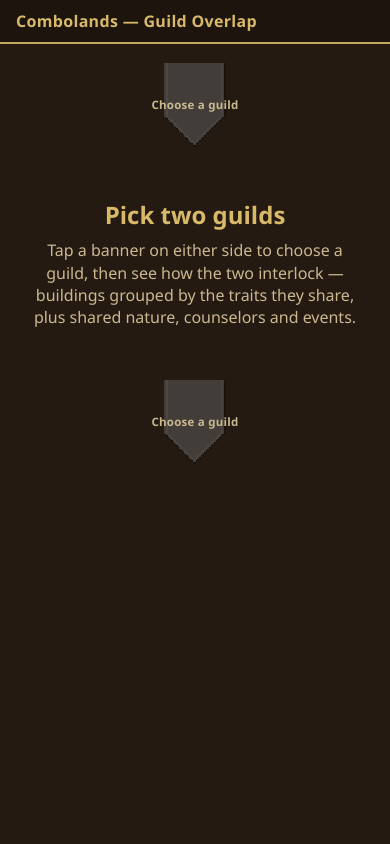
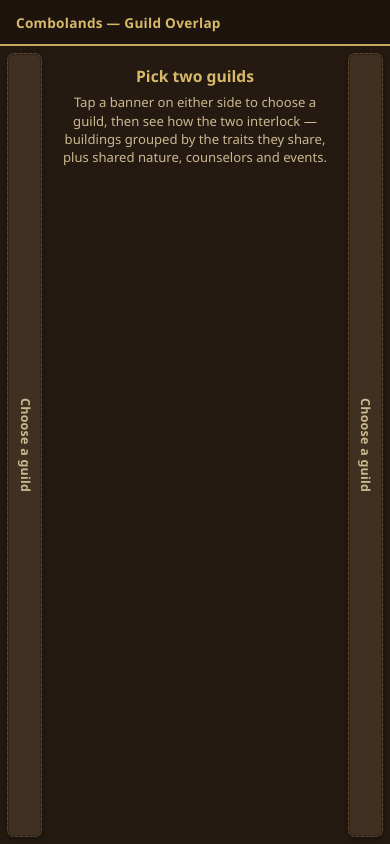
Before and after one commit to misterwtheface-oss/cl-build-calc, a plain HTML site: page index.html in a window 390 px wide. Drawn offline with Linux system fonts and the light colour scheme.

Commit message:
Mobile: fixed side-bar flanks, compact header/hero, contain overscroll
- Mobile flanks are now position:fixed solid-colour side bars (vertical name +
  badge) pinned edge-to-edge below the header, so they stay static while the
  tiles scroll between them. Centre column gets margins to clear the bars.
- Header is a fixed compact height with a smaller title + buttons; combo-title
  and hero prompt shrunk (padding + font) on web and mobile.
- overscroll-behavior: none on body, contain on the scroll region — no rubber-band.

Co-Authored-By: Claude Opus 4.8 (1M context) <noreply@anthropic.com>
Claude-Session: https://claude.ai/code/session_01CSiXgYGrpGKyiT6srbVkq6

```diff
--- a/app.js
+++ b/app.js
@@ -135,17 +135,20 @@
   }
 
   // A full-height guild flag; the name reads inside the banner. Empty = grey Null banner.
+  // On mobile this becomes a fixed solid-colour side bar (see .banner-left/.banner-right).
   function bannerSlotHTML(side, g) {
+    const sideCls = side === 0 ? "banner-left" : "banner-right";
     if (!g) {
-      return `<div class="banner-slot null" data-action="open-guild" data-side="${side}">
+      return `<div class="banner-slot null ${sideCls}" data-action="open-guild" data-side="${side}">
         <div class="banner-fig">
           <img class="banner-img" src="assets/banners/BannerHidden.png" alt="" onerror="this.style.visibility='hidden'">
           <span class="banner-name">Choose a guild</span>
         </div></div>`;
     }
-    return `<div class="banner-slot" data-action="open-guild" data-side="${side}" style="--g-color:${esc(g.color)}">
+    return `<div class="banner-slot ${sideCls}" data-action="open-guild" data-side="${side}" style="--g-color:${esc(g.color)}">
       <div class="banner-fig">
         ${g.banner ? `<img class="banner-img" src="${esc(g.banner)}" alt="" onerror="this.style.visibility='hidden'">` : ""}
+        ${g.badge ? `<img class="banner-badge" src="${esc(g.badge)}" alt="" onerror="this.style.visibility='hidden'">` : ""}
         <span class="banner-name">${esc(g.name)}</span>
       </div></div>`;
   }
--- a/styles.css
+++ b/styles.css
@@ -27,6 +27,7 @@
   --rar-masterwork: #d08a3a;
   --rar-legendary: #c86adf;
   --banner-w: 92px;
+  --header-h: 2.9rem;
 }
 
 *, *::before, *::after { box-sizing: border-box; margin: 0; padding: 0; }
@@ -37,6 +38,7 @@ body {
   font-family: "Segoe UI", system-ui, -apple-system, Roboto, sans-serif;
   line-height: 1.4;
   overflow-x: hidden;
+  overscroll-behavior: none;           /* no rubber-band chaining to the page */
 }
 img { image-rendering: pixelated; }
 
@@ -53,13 +55,18 @@ h2, h3 { font-weight: 700; }
 /* ═══ HEADER ═══ */
 .app-header {
   display: flex; align-items: center; justify-content: space-between; gap: 0.75rem;
-  padding: 0.6rem 1rem; border-bottom: 2px solid var(--border-hi); background: var(--surface2);
+  height: var(--header-h); padding: 0 1rem;
+  border-bottom: 2px solid var(--border-hi); background: var(--surface2);
 }
-.app-header h1 { font-size: clamp(1rem, 3vw, 1.4rem); color: var(--gold); letter-spacing: .02em; }
-.app-header .header-actions { display: flex; gap: .5rem; }
+.app-header h1 {
+  font-size: clamp(.85rem, 2.2vw, 1.1rem); color: var(--gold); letter-spacing: .02em;
+  white-space: nowrap; overflow: hidden; text-overflow: ellipsis;
+}
+.app-header .header-actions { display: flex; gap: .5rem; flex-shrink: 0; }
+.app-header .header-actions button { padding: .3rem .7rem; font-size: .82rem; }
 
 /* main scroll region — scrollTop is preserved on every re-render */
-.compare-main { height: calc(100dvh - 3rem); overflow-y: auto; }
+.compare-main { height: calc(100dvh - var(--header-h)); overflow-y: auto; overscroll-behavior: contain; }
 
 /* ═══ COMPARE LAYOUT: banner | CENTRE | banner ═══ */
 .compare {
@@ -78,6 +85,7 @@ h2, h3 { font-weight: 700; }
 .banner-fig { position: relative; height: 100%; display: flex; align-items: center; justify-content: center; }
 .banner-img { height: 100%; width: auto; max-width: 100%; object-fit: contain; filter: drop-shadow(0 3px 8px rgba(0,0,0,.55)); }
 .banner-slot:hover .banner-img { filter: drop-shadow(0 0 10px var(--g-color, var(--border-hi))); }
+.banner-badge { display: none; }   /* shown only on the mobile side-bar layout */
 .banner-name {
   position: absolute; left: 50%; top: 30%; transform: translate(-50%, -50%);
   width: 80%; text-align: center; pointer-events: none;
@@ -147,11 +155,11 @@ h2, h3 { font-weight: 700; }
 
 /* ═══ SHARED CENTRE STRIP ═══ */
 .center-col .combo-title {
-  text-align: center; padding: .5rem; margin-bottom: .6rem;
+  text-align: center; padding: .3rem .5rem; margin-bottom: .5rem;
   background: var(--surface2); border: 1px solid var(--border-hi); border-radius: 8px;
 }
-.combo-title .combo-name { font-size: 1.05rem; font-weight: 700; color: var(--gold); }
-.combo-title .combo-sub { font-size: .7rem; color: var(--text-dim); }
+.combo-title .combo-name { font-size: .95rem; font-weight: 700; color: var(--gold); line-height: 1.2; }
+.combo-title .combo-sub { font-size: .66rem; color: var(--text-dim); }
 .shared-block {
   background: var(--surface); border: 1px solid var(--border); border-radius: 8px;
   padding: .55rem .65rem; margin-bottom: .6rem;
@@ -207,8 +215,9 @@ h2, h3 { font-weight: 700; }
 .event-chip:hover { border-color: var(--accent); color: var(--text); }
 
 /* hero prompt when nothing selected */
-.hero { text-align: center; padding: 2rem 1rem; color: var(--text-muted); }
-.hero h2 { color: var(--gold); margin-bottom: .5rem; }
+.hero { text-align: center; padding: 1rem .75rem; color: var(--text-muted); }
+.hero h2 { color: var(--gold); margin-bottom: .35rem; font-size: 1.05rem; }
+.hero p { font-size: .82rem; max-width: 34rem; margin: 0 auto; }
 
 /* ═══ OVERLAY SYSTEM (two roots, static frame) ═══ */
 #overlay-root, #detail-overlay-root {
@@ -288,12 +297,39 @@ h2, h3 { font-weight: 700; }
 
 /* ═══ RESPONSIVE ═══ */
 @media (max-width: 900px) {
-  /* stack into one column; banners become short full-width headers, name inside */
-  .compare { flex-direction: column; }
-  .banner-slot { flex: none; width: 100%; height: auto; position: static; }
-  .banner-fig { height: auto; width: 100%; }
-  .banner-img { height: 90px; width: auto; }
-  .banner-name { top: 50%; }
+  /* Keep the left/right flanks — but as thin SOLID-COLOUR side bars FIXED to the
+     screen edges with the guild name running vertically; the tiles scroll between
+     them and the bars stay static (never scroll off). */
+  .compare { display: block; padding: .45rem; --bar-w: clamp(30px, 9vw, 46px); }
+  .center-col { margin: 0 calc(var(--bar-w) + .55rem); }
+
+  .banner-slot {
+    position: fixed; top: calc(var(--header-h) + .4rem); bottom: .45rem; z-index: 40;
+    width: var(--bar-w); height: auto; flex: none;
+  }
+  .banner-left  { left: .45rem; }
+  .banner-right { right: .45rem; }
+
+  .banner-fig {
+    width: 100%; height: 100%; flex-direction: column; justify-content: center; gap: .5rem; padding: .55rem 0;
+    background: var(--g-color, var(--border)); border-radius: 7px;
+    box-shadow: inset 0 0 0 1px rgba(0,0,0,.25), 0 2px 6px rgba(0,0,0,.4);
+  }
+  .banner-img { display: none; }                          /* solid colour, not the flag art */
+  .banner-badge { display: block; width: 62%; max-width: 30px; object-fit: contain; flex-shrink: 0;
+    filter: drop-shadow(0 1px 2px rgba(0,0,0,.5)); }
+  .banner-name {
+    position: static; transform: none; width: auto; max-height: 78%;
+    writing-mode: vertical-rl; text-orientation: mixed;
+    font-size: clamp(.74rem, 3.2vw, .98rem); color: #fff;
+    text-shadow: 0 1px 2px rgba(0,0,0,.7); overflow: hidden; text-overflow: ellipsis;
+  }
+  .banner-slot.null .banner-fig { background: var(--surface3); border: 1px dashed var(--border); }
+  .banner-slot.null .banner-badge { display: none; }
+  .banner-slot.null .banner-name { color: var(--text-muted); text-shadow: none; }
+
+  .hero { padding: .75rem .5rem; }
+  .hero h2 { font-size: .98rem; }
 }
 @media (max-width: 600px) {
   #overlay-root, #detail-overlay-root { padding: 0; }
```
